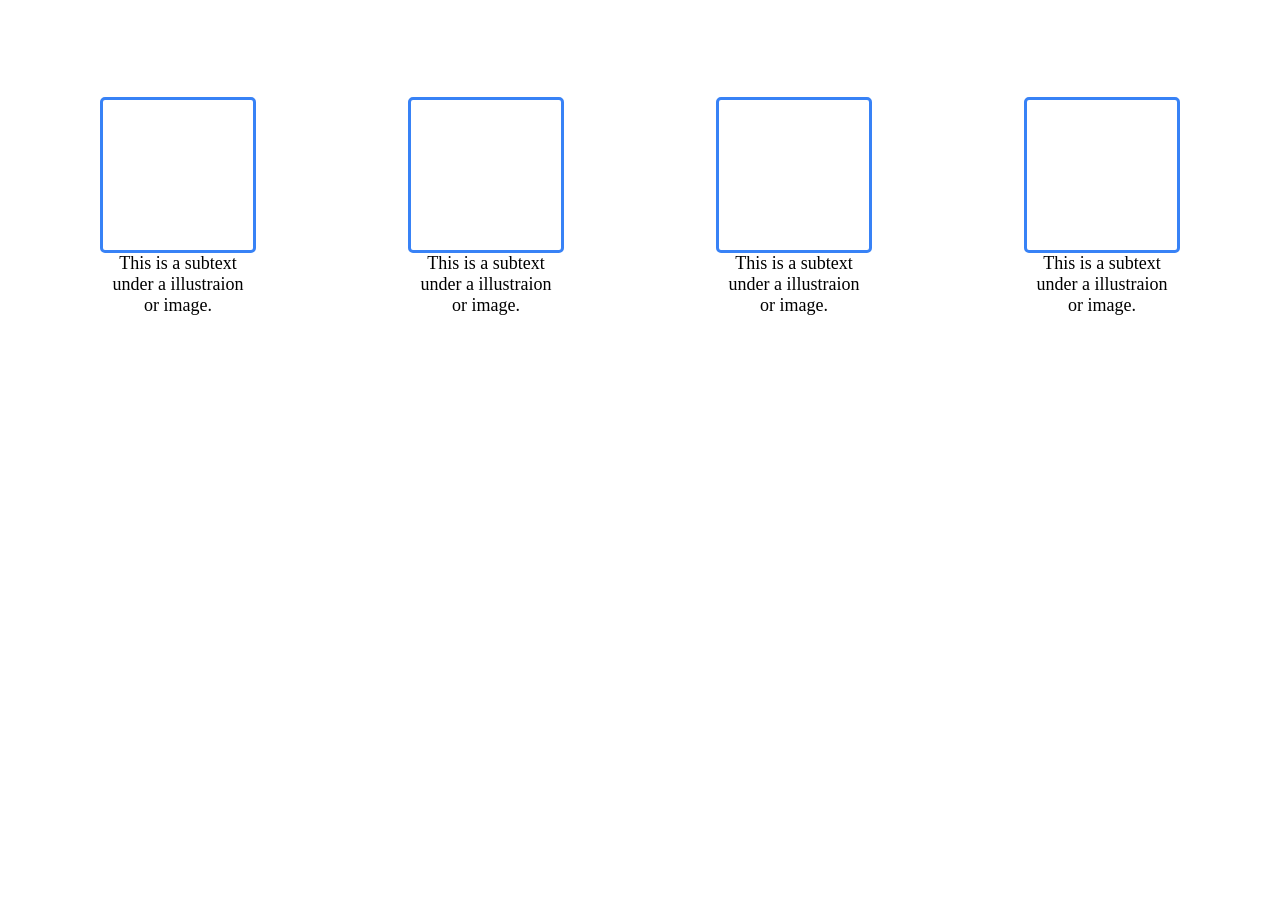
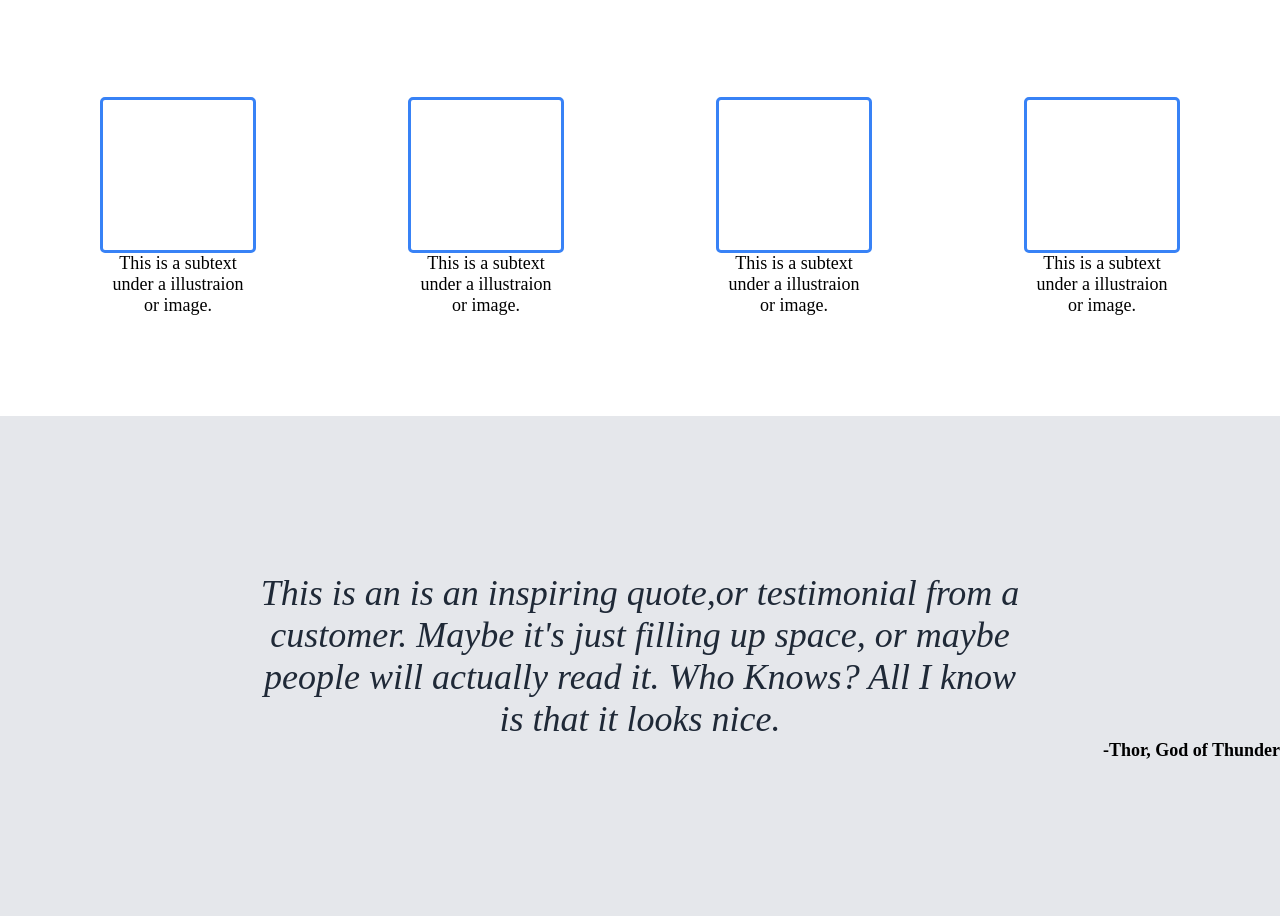
Before and after one commit to errmorra/loading_page, a plain HTML site: page index.html in a window 1280 px wide. Shown: the part 436-1352 px from the top of the page. Before the commit the page ends 852 px from the top, so only its background shows below. Drawn offline with Linux system fonts and the light colour scheme.

Commit message:
section 3 done

```diff
--- a/index.html
+++ b/index.html
@@ -54,7 +54,15 @@
                 </div>
             </div>
         </div>
-
+    <div class="section-three">
+        <h3>This is an is an inspiring quote,or testimonial from a <br/>
+            customer. Maybe it's just filling up space, or maybe<br/>
+            people will actually read it. Who Knows? All I know<br/>
+            is that it looks nice.</h3>
+        <div class="p-div">
+        <p class="para-third">-Thor, God of Thunder</p>
+        </div>
+    </div>
 
 
 
--- a/stylesheet.css
+++ b/stylesheet.css
@@ -114,5 +114,32 @@ h2{
 .para-second{
     text-align: center;
     font-size: 18px;
+}
 
+.section-three{
+    background-color: #E5E7EB;
+    height: 500px;
+    display: flex;
+    justify-content: center;
+    flex-direction: column;
 }
+
+h3{
+    font-size: 36px;
+    font-style: italic;
+    font-weight: lighter;
+    color: #1F2937;
+    text-align: center;
+}
+
+.para-third{
+    font-size: 18px;
+    text-align: end;
+    font-weight: bold;
+}
+
+#p-div{
+    display:flex;
+    justify-content: flex-end;
+    margin-right: 300px;
+}
```
